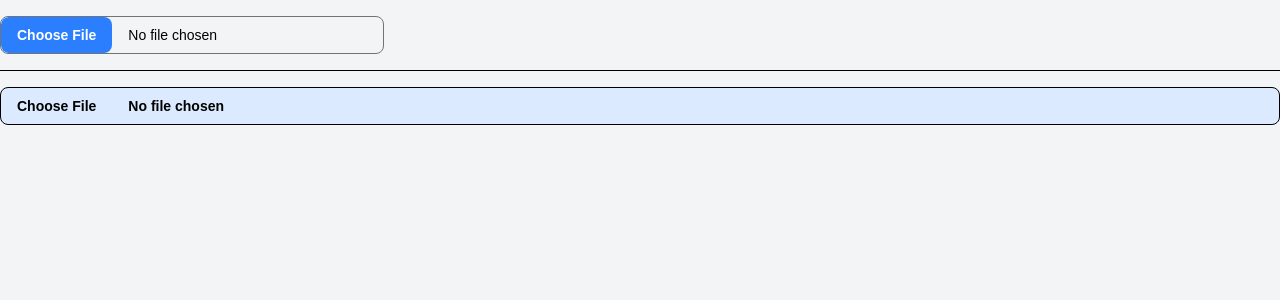
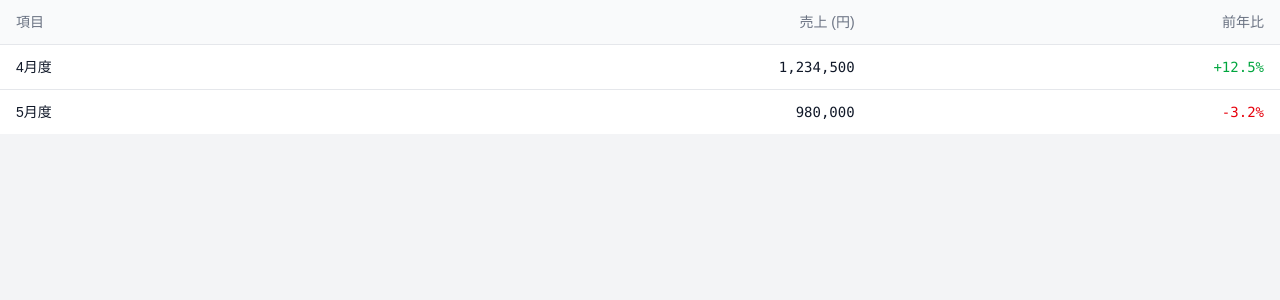
Before and after one commit to sanotaku/nextjs-utils, a Next.js app: page / in a window 1280 px wide. Shown: the top 300 px of the page. Built offline with nearby package versions, Linux system fonts and the light colour scheme.

Commit message:
テーブルもう一個作成

```diff
--- a/app/page.tsx
+++ b/app/page.tsx
@@ -10,8 +10,31 @@ export default function Home() {
   }
 
   return (
-    <div className="container mx-auto mt-4">
-      <FileInput onChange={handleChange}/>
-    </div>
+    <>
+      <div className="overflow-x-auto">
+        <table className="min-w-full divide-y divide-gray-200 text-sm">
+          <thead className="bg-gray-50">
+            <tr>
+              <th className="px-4 py-3 text-left font-medium text-gray-500">項目</th>
+              <th className="px-4 py-3 text-right font-medium text-gray-500">売上 (円)</th>
+              <th className="px-4 py-3 text-right font-medium text-gray-500">前年比</th>
+            </tr>
+          </thead>
+          <tbody className="divide-y divide-gray-200 bg-white">
+            <tr>
+              <td className="px-4 py-3 text-gray-900">4月度</td>
+              <td className="px-4 py-3 text-right font-mono text-gray-900">1,234,500</td>
+              <td className="px-4 py-3 text-right font-mono text-green-600">+12.5%</td>
+            </tr>
+            <tr>
+              <td className="px-4 py-3 text-gray-900">5月度</td>
+              <td className="px-4 py-3 text-right font-mono text-gray-900">980,000</td>
+              <td className="px-4 py-3 text-right font-mono text-red-600">-3.2%</td>
+            </tr>
+          </tbody>
+        </table>
+      </div>
+    </>
+
   );
 }
```
